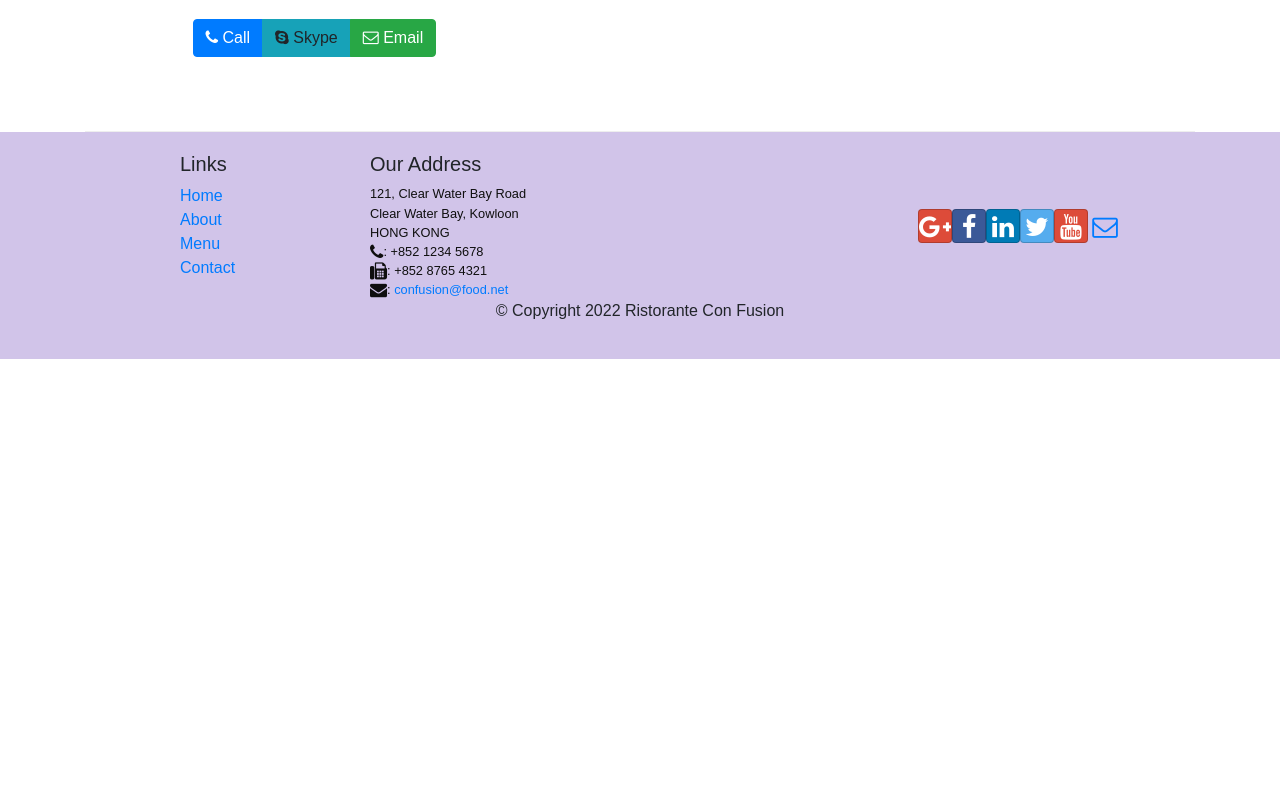
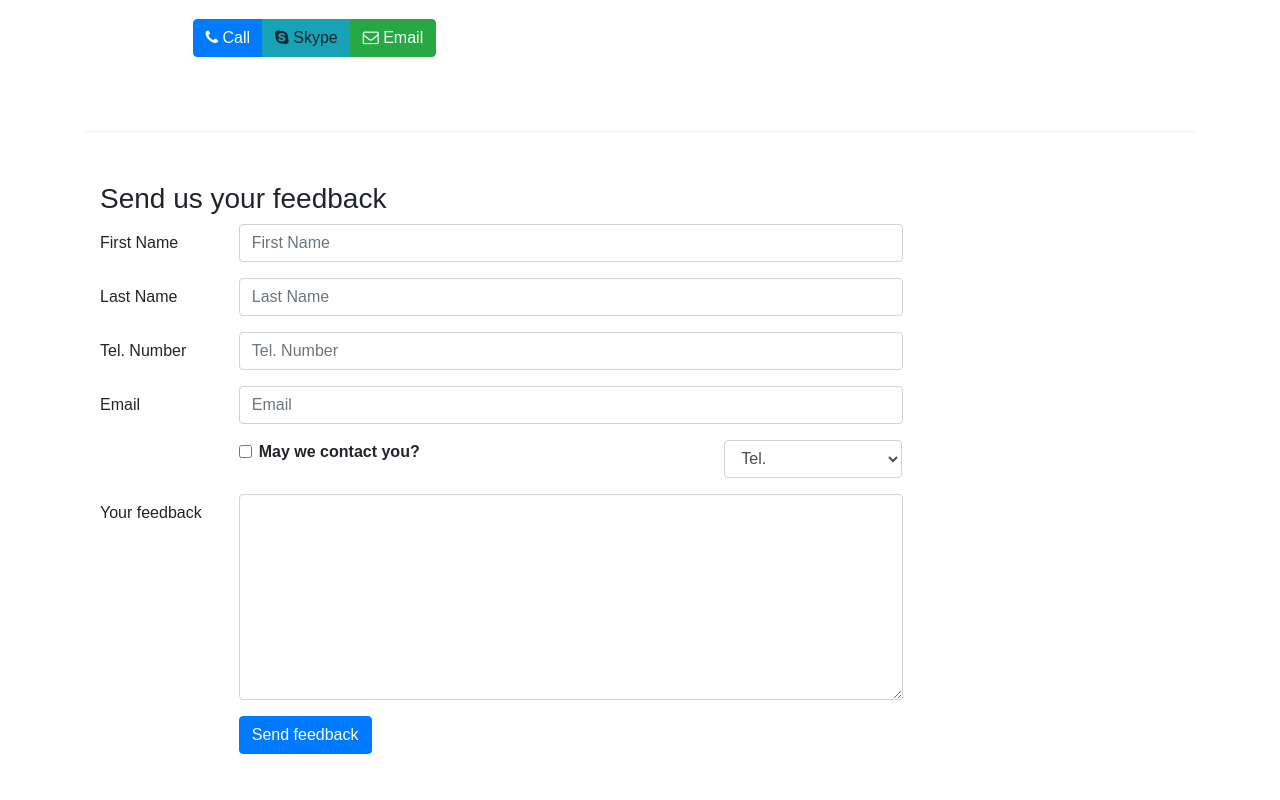
Before and after one commit to zeed3v/react-coursera, a React (Create React App) app: page /contactus in a window 1280 px wide. Shown: the part 740-1540 px from the top of the page. Before the commit the page ends 1099 px from the top, so only its background shows below. Built offline with nearby package versions, Linux system fonts and the light colour scheme.

Commit message:
control forms

```diff
--- a/src/components/ContactComponent.js
+++ b/src/components/ContactComponent.js
@@ -1,8 +1,42 @@
-import React from 'react';
-import { Breadcrumb, BreadcrumbItem } from 'reactstrap';
+import React, { Component } from 'react';
+import { Breadcrumb, BreadcrumbItem, Button, Form, FormGroup, Label, Input, Col } from 'reactstrap';
 import { Link } from 'react-router-dom';
 
-function Contact(props) {
+class Contact extends Component {
+
+    constructor(props) {
+        super(props);
+
+        this.state = {
+            firstname: '',
+            lastname: '',
+            telnum: '',
+            email: '',
+            agree: false,
+            contactType: 'Tel.',
+            message: '',
+        }
+        this.handleSubmit = this.handleSubmit.bind(this);
+        this.handleInputChange = this.handleInputChange.bind(this);
+    }
+
+    handleInputChange(event) {
+        const target = event.target;
+        const value = target.type === 'checkbox' ? target.checked : target.value;
+        const name = target.name;
+
+        this.setState({
+            [name]: value
+        });
+
+    }
+
+    handleSubmit(event) {
+        console.log("Current State is: " + JSON.stringify(this.state));
+        alert("Current State is: " + JSON.stringify(this.state));
+        event.preventDefault();
+    }
+    render() {
         return(
             <div className="container">
                 <div className='row'>
@@ -41,8 +75,90 @@
                         </div>
                     </div>
                 </div>
+                <div className='row row-content'>
+                    <div className='col-12'>
+                        <h3>Send us your feedback</h3>
+                    </div>
+                    <div className='col-12 col-md-9'>
+                        <Form onSubmit={this.handleSubmit}>
+                            <FormGroup row>
+                                <Label htmlFor="firstname" md={2}>First Name</Label>
+                                <Col md={10}>
+                                    <Input type="text" id="firstname" name="firstname"
+                                        placeholder="First Name"
+                                        value={this.state.firstname}
+                                        onChange={this.handleInputChange} />
+                                </Col>
+                            </FormGroup>
+                            <FormGroup row>
+                                <Label htmlFor="lastname" md={2}>Last Name</Label>
+                                <Col md={10}>
+                                    <Input type="text" id="lastname" name="lastname"
+                                        placeholder="Last Name"
+                                        value={this.state.lastname}
+                                        onChange={this.handleInputChange} />
+                                </Col>
+                            </FormGroup>
+                            <FormGroup row>
+                                <Label htmlFor="telnum" md={2}>Tel. Number</Label>
+                                <Col md={10}>
+                                    <Input type="tel" id="telnum" name="telnum"
+                                        placeholder="Tel. Number"
+                                        value={this.state.telnum}
+                                        onChange={this.handleInputChange} />
+                                </Col>
+                            </FormGroup>
+                            <FormGroup row>
+                                <Label htmlFor="email" md={2}>Email</Label>
+                                <Col md={10}>
+                                    <Input type="email" id="email" name="email"
+                                        placeholder="Email"
+                                        value={this.state.email}
+                                        onChange={this.handleInputChange} />
+                                </Col>
+                            </FormGroup>
+                            <FormGroup row>
+                                <Col md={{size: 6, offset: 2}}>
+                                    <FormGroup check>
+                                        <Label check>
+                                            <Input type="checkbox" name="agree"
+                                                checked={this.state.agree}
+                                                onChange={this.handleInputChange} /> {' '}
+                                                <strong>May we contact you?</strong>
+                                        </Label>
+                                    </FormGroup>
+                                </Col>
+                                <Col md={{size: 3, offset: 1}}>
+                                    <Input type="select" name="contactType"
+                                        value={this.state.contactType}
+                                        onChange={this.handleInputChange}>
+                                        <option>Tel.</option>
+                                        <option>Email</option>
+                                    </Input>
+                                </Col>
+                            </FormGroup>
+                            <FormGroup row>
+                                <Label htmlFor="message" md={2}>Your feedback</Label>
+                                <Col md={10}>
+                                    <Input type="textarea" id="message" name="message"
+                                        rows="8"
+                                        value={this.state.message}
+                                        onChange={this.handleInputChange} />
+                                </Col>
+                            </FormGroup>
+                            <FormGroup row>
+                                <Col md={{size:10, offset: 2}}>
+                                    <Button type="submit" color="primary">
+                                    Send feedback
+                                    </Button>
+                                </Col>
+                            </FormGroup>
+                        </Form>
+                    </div>
+                </div>
             </div>
         );
     }
+}
 
 export default Contact;
```
Lines whose indentation alone changed are shown as unchanged.
